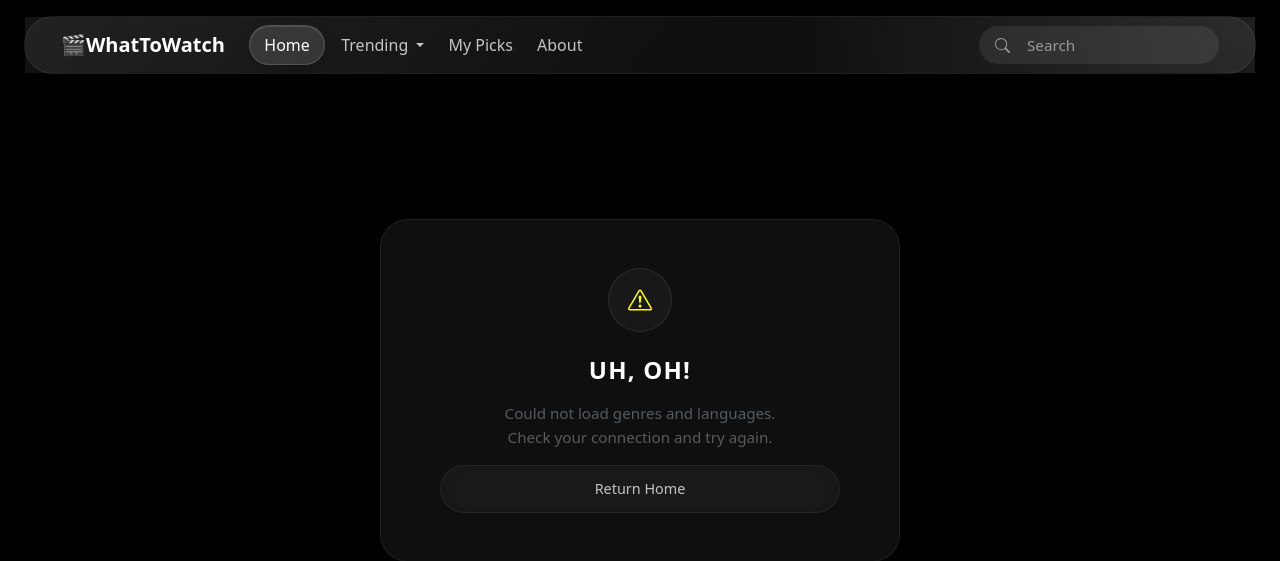
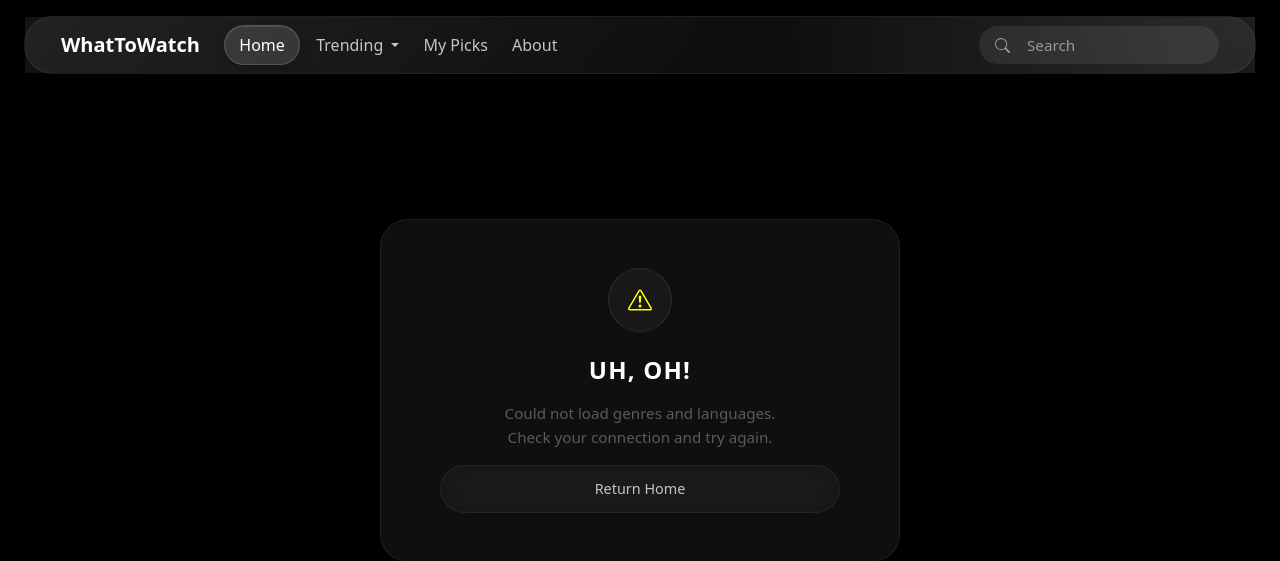
Before and after one commit to sotooba/what-to-watch, a Flask app: page / in a window 1280 px wide. Shown: the top 561 px of the page. Run offline with Flask 3, Linux system fonts and the light colour scheme; data that the repository does not hold is empty.

Commit message:
Some minor tweaks

```diff
--- a/what_to_watch/static/sw.js
+++ b/what_to_watch/static/sw.js
@@ -9,7 +9,6 @@
 const APP_SHELL = [
     "/",
     "/static/css/base.css",
-    "/static/css/style.css",
     "/static/js/script.js",
     "/static/images/favicon/android-chrome-192x192.png",
     "/static/images/favicon/android-chrome-512x512.png",
--- a/what_to_watch/templates/components/navbar.html
+++ b/what_to_watch/templates/components/navbar.html
@@ -5,7 +5,7 @@
         <div class="container-fluid">
 
             <!-- Brand Logo Context Links to Index Route -->
-            <a class="navbar-brand text-white fw-bold me-4" href="{{ url_for('web.index') }}">🎬WhatToWatch</a>
+            <a class="navbar-brand text-white fw-bold me-4" href="{{ url_for('web.index') }}">WhatToWatch</a>
 
             <!-- Compact Mobile Menu Toggle Button -->
             <div class="mobile-nav-actions d-flex d-lg-none align-items-center gap-2 ms-auto">
```
